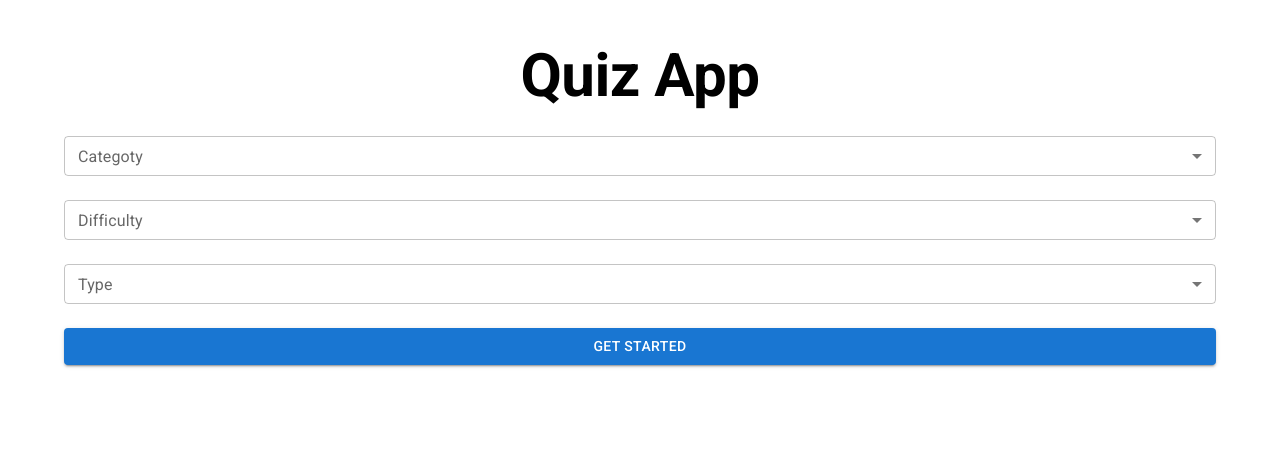
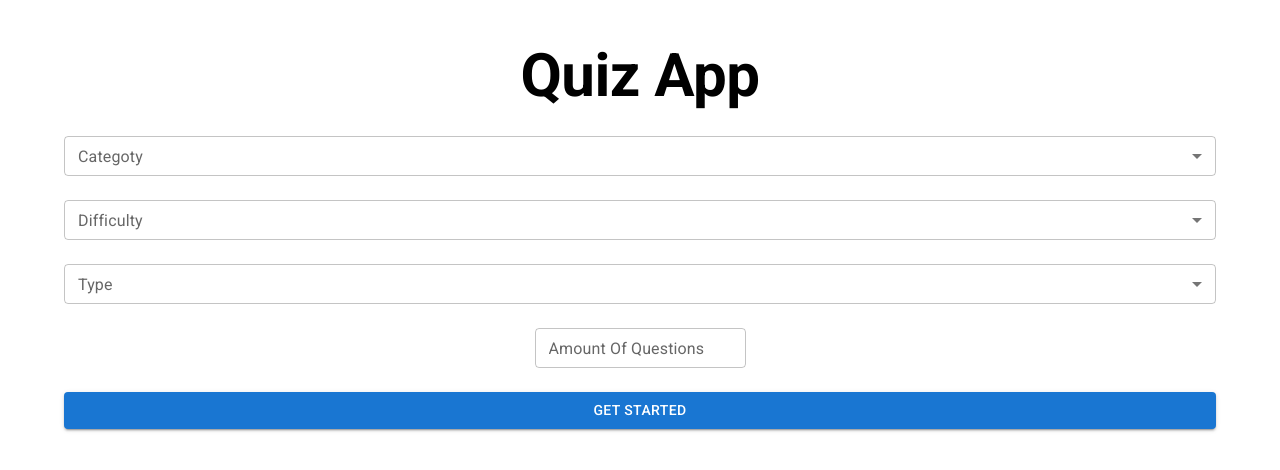
Before and after one commit to Chrstphr9/Quiz-App, a React (Vite) app: page / in a window 1280 px wide. Shown: the top 470 px of the page. Built offline with nearby package versions, Linux system fonts and the light colour scheme.

Commit message:
created a Quest Varaint

```diff
--- /dev/null
+++ b/src/components/TextFieldComp.jsx
@@ -0,0 +1,25 @@
+import { Box, FormControl, TextField } from '@mui/material'
+import React from 'react'
+
+const TextFieldComp = () => {
+
+    const handleChange = () => {
+
+    }
+
+  return (
+    <Box mt={3} width='100%'>
+        <FormControl>
+            <TextField
+                onChange={handleChange}
+                variant='outlined'
+                label='Amount Of Questions'
+                type='number'
+                size='small'
+            />
+        </FormControl>
+    </Box>
+  )
+}
+
+export default TextFieldComp
--- a/src/pages/settings.jsx
+++ b/src/pages/settings.jsx
@@ -1,5 +1,6 @@
 import { Box, Button, Typography } from "@mui/material"
 import SelectField from "../components/SelectField"
+import TextFieldComp from "../components/TextFieldComp";
 
 
 const settings = () => {
@@ -8,9 +9,6 @@ const settings = () => {
       const handleSubmit= e => {
         e.preventDefault();
       }
-
-
-
   return (
     <form onSubmit={handleSubmit}>
     <Typography variant="h2" fontWeight='Bold'>
@@ -19,6 +17,7 @@ const settings = () => {
     <SelectField label='Categoty'/>
     <SelectField label='Difficulty'/>
     <SelectField label='Type'/>
+    <TextFieldComp />
     <Box mt={3} width='100%'>
     <Button fullWidth variant='contained' type="submit">
       Get Started
```
